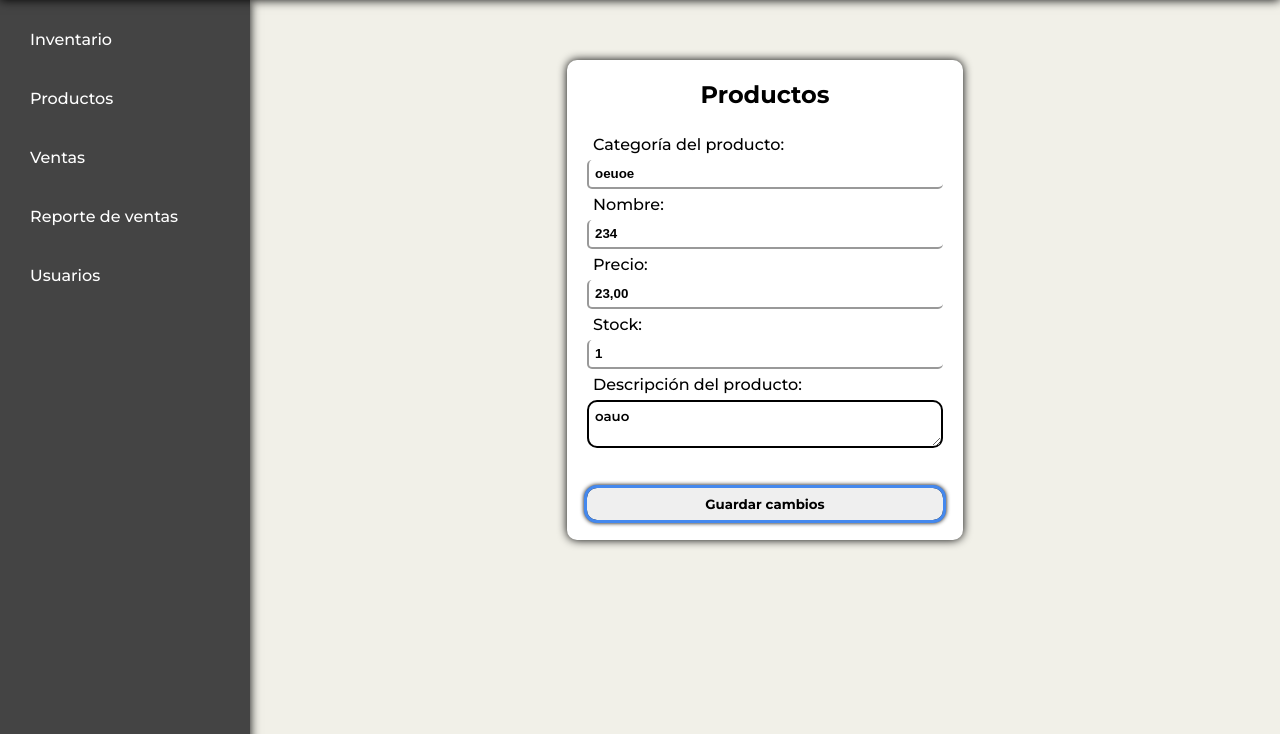
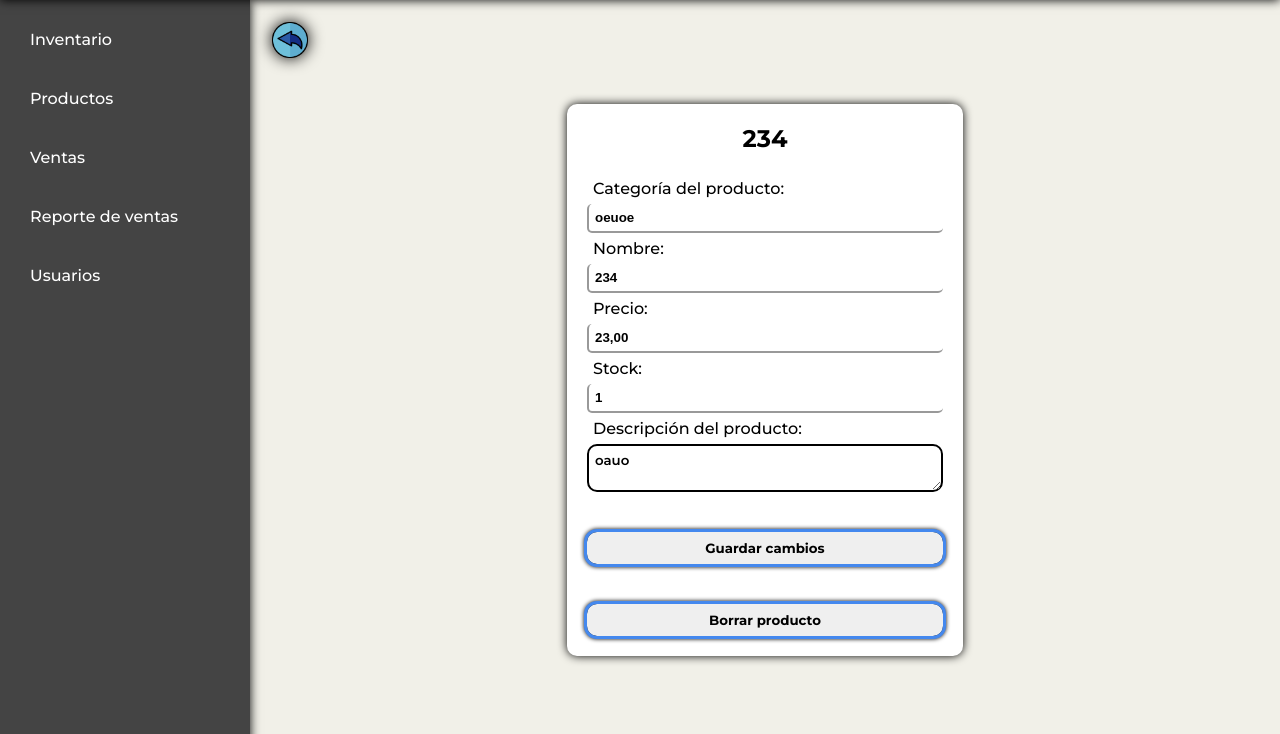
Before and after one commit to SebastianVi1/PuntoVenta-django, a Django app: page /modify_product/29071c49-e3f3-4a6a-9333-8a4c0621a52e/ in a window 1280 px wide. Shown: the part 66-800 px from the top of the page. Run offline with Django 5.2, Linux system fonts and the light colour scheme; data comes from the database, SQL or seed files in the repository; both versions use the stored data as it was after the commit.

Commit message:
Funcional

```diff
--- a/puntoventa/core/templates/core/modify_product.html
+++ b/puntoventa/core/templates/core/modify_product.html
@@ -14,9 +14,12 @@
 
 
 {% block content %}
+<div class="salir">
+  <a href="{% url 'inventory' %}"><img src="{% static 'core/imagenes/icono-salir.png' %}" alt="salir"></a>
+</div>
 <div class="main-box">
     <div class="title-products">
-      <h2>Productos</h2>
+      <h2>{{producto.nombre}}</h2>
     </div>
     <div class="form-container" >
       <form name="formulario-productos"  class="agregar-producto" method="post" action="{% url 'modify_product' id_unico=producto.id_unico %}">
@@ -33,14 +36,24 @@
         <input type="text" name="precio_producto" value="{{ producto.precio }}" autocomplete="off" required>
 
         <label for="stock_producto">Stock:</label>
-        <input type="number" name="stock_producto" value="{{ producto.stock }}" autocomplete="off" required>
+        <input type="number" name="stock_producto" value="{{ producto.stock }}" autocomplete="off" required >
 
         <label for="descripcion_productos">Descripción del producto:</label>
         <textarea class="form__textarea" name="descripcion_productos">{{ producto.descripcion }}</textarea>
 
         <button type="submit" class="btn-agregar">Guardar cambios</button>
       </form>
+      <form action="{% url 'delete_product' id_unico=producto.id_unico %}" method="post">
+        {% csrf_token %}
+        <button class="btn-agregar" type="submit" >Borrar producto</button>
       </form>
+      <div class="messages">
+        {% for message in messages %}
+            <div class="message"><p>{{ message }}</p></div>
+        {% endfor %}
     </div>
+
+    </div>
+
   </div>
 {% endblock content %}
--- a/puntoventa/core/urls.py
+++ b/puntoventa/core/urls.py
@@ -7,4 +7,5 @@ urlpatterns = [
     path('inventory/', views.inventory, name='inventory'),
     path('sales/', views.sales, name='sales'),
     path('modify_product/<uuid:id_unico>/', views.modify_product, name='modify_product'),
+    path('delete_product/<uuid:id_unico>/', views.delete_product, name='delete_product')
 ]
--- a/puntoventa/core/views.py
+++ b/puntoventa/core/views.py
@@ -1,7 +1,8 @@
 from django.shortcuts import render, redirect, get_object_or_404
 from productos.models import Producto
 from productos.forms import ProductoForm
-
+from decimal import Decimal
+from django.contrib import messages
 # Create your views here.
 def home(request):
     return render(request, 'core/base.html')
@@ -13,24 +14,51 @@ def sales(request):
     return render(request, 'core/inventory.html')
 
 def inventory(request):
-    productos = Producto.objects.all()
+    orden = request.GET.get('orden', 'nombre')
+    if orden == 'precio':
+        productos = Producto.objects.all().order_by('precio')  # Orden ascendente
+    elif orden == 'categoria':
+        productos = Producto.objects.all().order_by('categoria')
+    elif orden == 'stock':
+        productos = Producto.objects.all().order_by('-stock')  # Orden descendente
+    else:
+        productos = Producto.objects.all()
+
+
     return render(request, 'core/inventory.html', {'productos':productos})
 
 def modify_product(request, id_unico):
      # Obtiene el producto o lanza un error 404 si no existe
     producto = get_object_or_404(Producto, id_unico=id_unico)
+
     if request.method == 'POST':
+
+
+
         # Actualizar los campos del producto con los nuevos datos
         producto.nombre = request.POST.get('nombre_producto', producto.nombre)
-        producto.precio = request.POST.get('precio_producto', producto.precio)
         producto.categoria = request.POST.get('categoria_producto', producto.categoria)
         producto.stock = request.POST.get('stock_producto', producto.stock)
         producto.descripcion = request.POST.get('descripcion_productos', producto.descripcion)
-        # Convertir el precio a formato decimal (reemplazar coma por punto)
+
+        precio_input = request.POST.get('precio_producto', str(producto.precio))
+        try:
+            producto.precio = Decimal(precio_input.replace(',', '.'))
+        except:
+            producto.precio = producto.precio  # Mantén el valor actual si hay error
 
 
-        # Guardar los cambios en la base de datos
+        #Guardar los cambios en la base de datos
+        messages.success(request, f'{producto.nombre} Modificado con exito')
         producto.save()
         # Redirigir a la página de detalles o la lista de productos
-        return redirect('modify_product', producto_id=producto.id_unico)
+        #return redirect('modify_product', id_unico=id_unico)  si queremos redirigir a el panel de modificacion
+        return redirect('modify_product', id_unico=id_unico)
     return render(request, 'core/modify_product.html', {'producto':producto})
+
+def delete_product(request, id_unico):
+    producto = get_object_or_404(Producto, id_unico=id_unico)
+    if request.method == 'POST':
+        producto.delete()
+
+        return redirect('inventory')
--- a/puntoventa/productos/static/productos/css/products-style.css
+++ b/puntoventa/productos/static/productos/css/products-style.css
@@ -86,9 +86,24 @@ body,html{
     border-radius: 10px;
 }
 
-/* Modal */
-.error_mensaje {
-    width: 300px;
-    height: 100px;
-    background-color: #444;
+.salir{
+    align-self: start;
+
 }
+.salir:hover{
+    opacity: 90%;
+}
+.salir a {
+    text-decoration: none;
+}
+.salir img {
+    width: 100%;
+    max-width: 40px;
+    filter: drop-shadow(0px 0px 8px #000);
+}
+
+.messages {
+    width: 100%;
+    text-align: center;
+
+}
--- a/puntoventa/productos/views.py
+++ b/puntoventa/productos/views.py
@@ -2,6 +2,8 @@ from django.shortcuts import render, redirect
 from .models import Producto
 from django.db import IntegrityError
 from decimal import Decimal
+from django.contrib import messages
+
 # Create your views here.
 def lista_productos(request):
     productos = Producto.objects.all()
@@ -24,6 +26,7 @@ def agregar_producto(request):
             try:
                 # Convertir precio y stock a tipos numéricos
                 precio = Decimal(precio)
+
                 stock = int(stock)
 
                 # Crear el producto
@@ -34,6 +37,7 @@ def agregar_producto(request):
                     stock=stock,
                     descripcion=descripcion
                 )
+                messages.success(request, f" {nombre} agregado correctamente")
                 return redirect('products')  # Redirige a la lista de productos
 
             except IntegrityError:
```
Also changed, not shown: puntoventa/core/static/core/css/inventory-style.css (+27 -2 lines), puntoventa/core/static/core/css/modify_product-style.css (deleted, +0 -7 lines), puntoventa/core/templates/core/inventory.html (+9 -1 lines), puntoventa/productos/templates/productos/productos.html (+16 -7 lines), puntoventa/core/static/core/imagenes/icono-correcto.png (added), puntoventa/core/static/core/imagenes/icono-salir.png (added), puntoventa/db.sqlite3, puntoventa/productos/models.py (line endings or trailing spaces).
